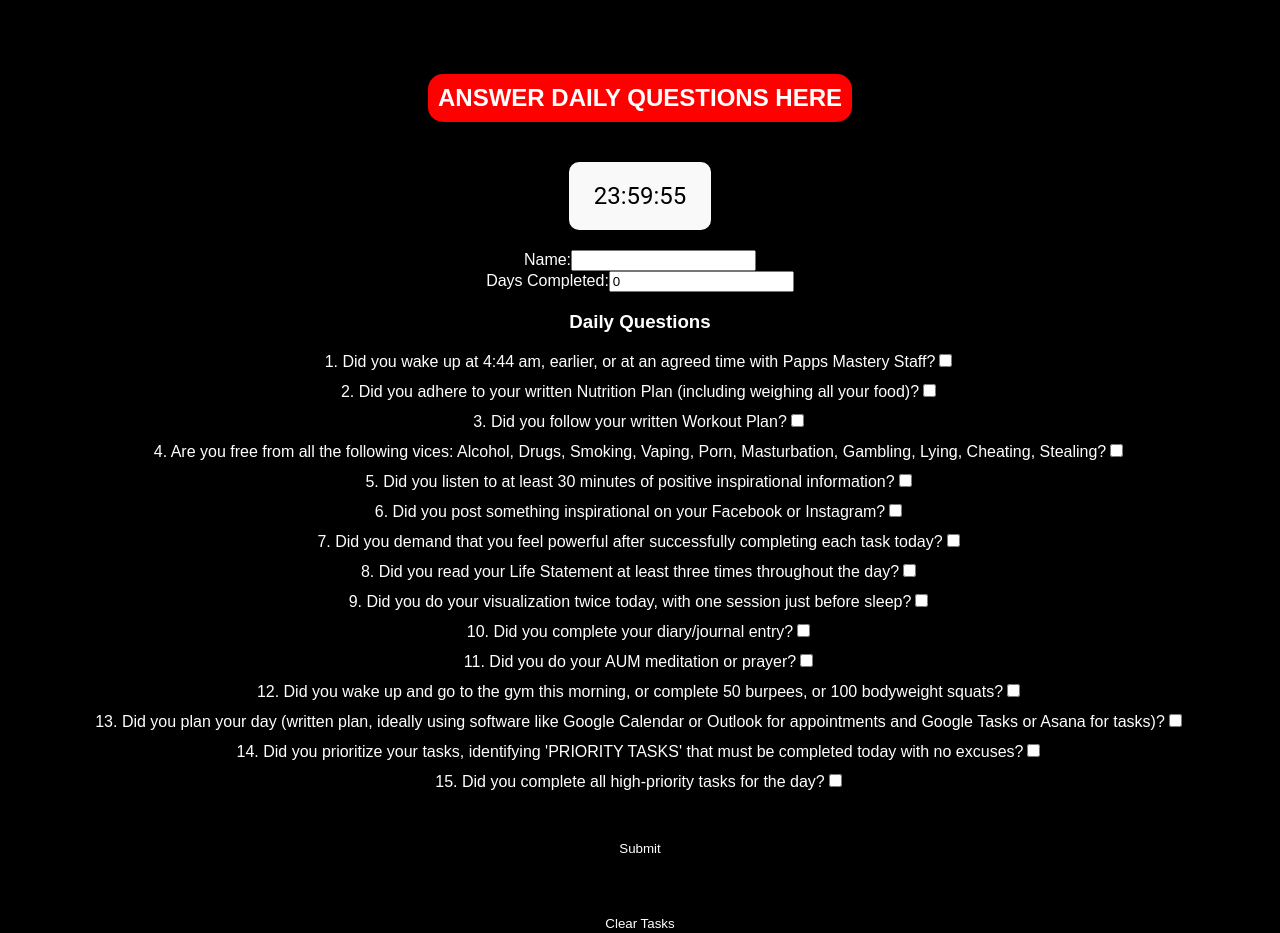
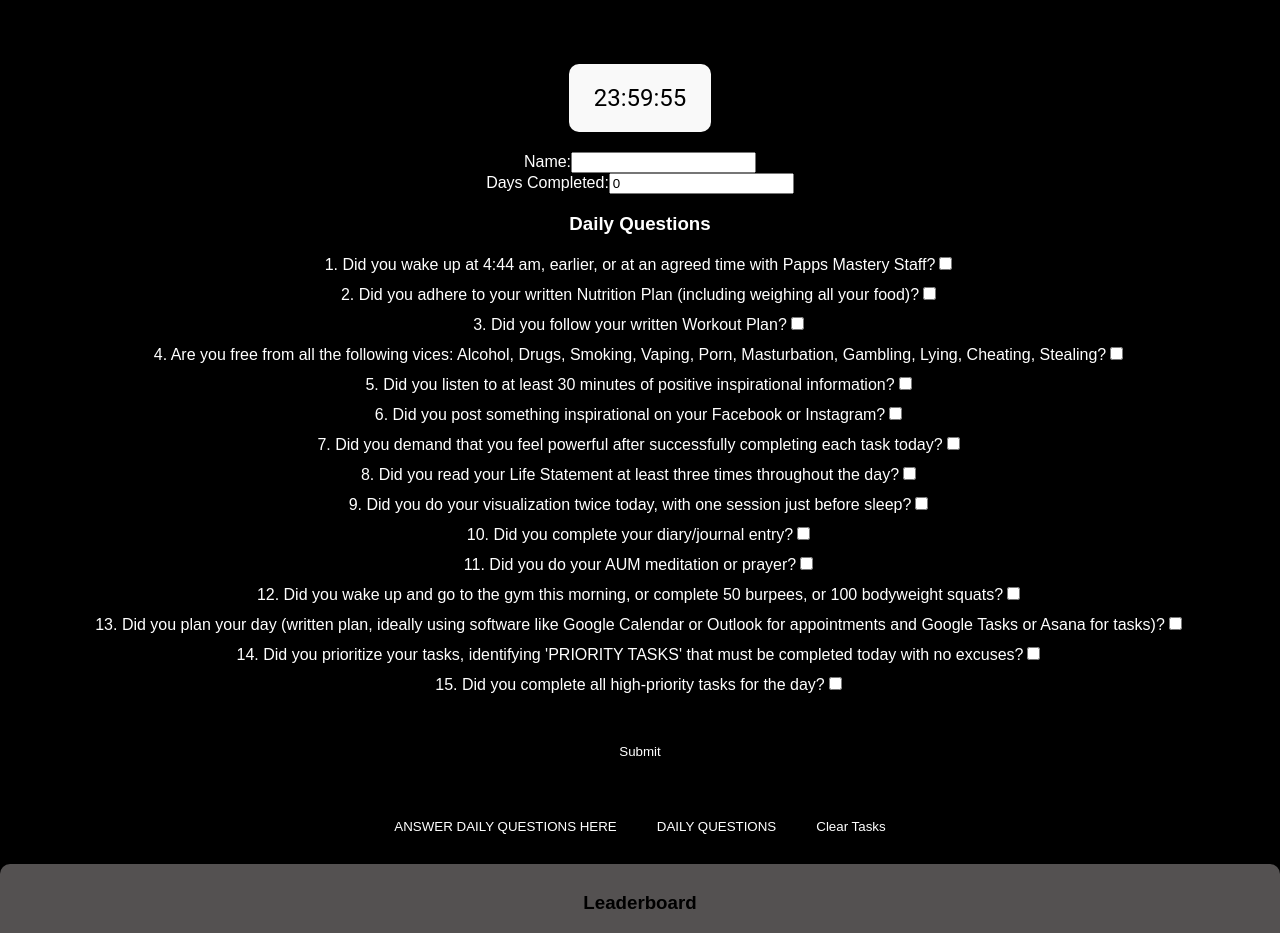
Before and after one commit to ggleversha/mainleaderboard2, a React (Create React App) app: page / in a window 1280 px wide. Shown: the top 933 px of the page. Built offline with nearby package versions, Linux system fonts and the light colour scheme.

Commit message:
Updated App.js and CSS to include two buttons for daily questions

```diff
--- a/src/App.js
+++ b/src/App.js
@@ -60,10 +60,11 @@ const App = () => {
         <div className="app-container">
             <header className="app-header">
                 <h1 className="app-title">Papps Self Master - Daily</h1>
-                <h2 className="app-subtitle">ANSWER DAILY QUESTIONS HERE</h2>
             </header>
             <CountdownTimer stopTimerForUser={stopTimerForUser} onDayEnd={handleDayEnd} />
             <TaskForm userId={userId} storeTask={storeTask} daysCompleted={daysCompleted} taskSubmitted={taskSubmitted} />
+            <button onClick={() => alert('ANSWER DAILY QUESTIONS HERE')}>ANSWER DAILY QUESTIONS HERE</button>
+            <button onClick={() => alert('DAILY QUESTIONS')}>DAILY QUESTIONS</button>
             <button onClick={clearTasks}>Clear Tasks</button>
             <Leaderboard leaderboard={leaderboard} />
         </div>
```
